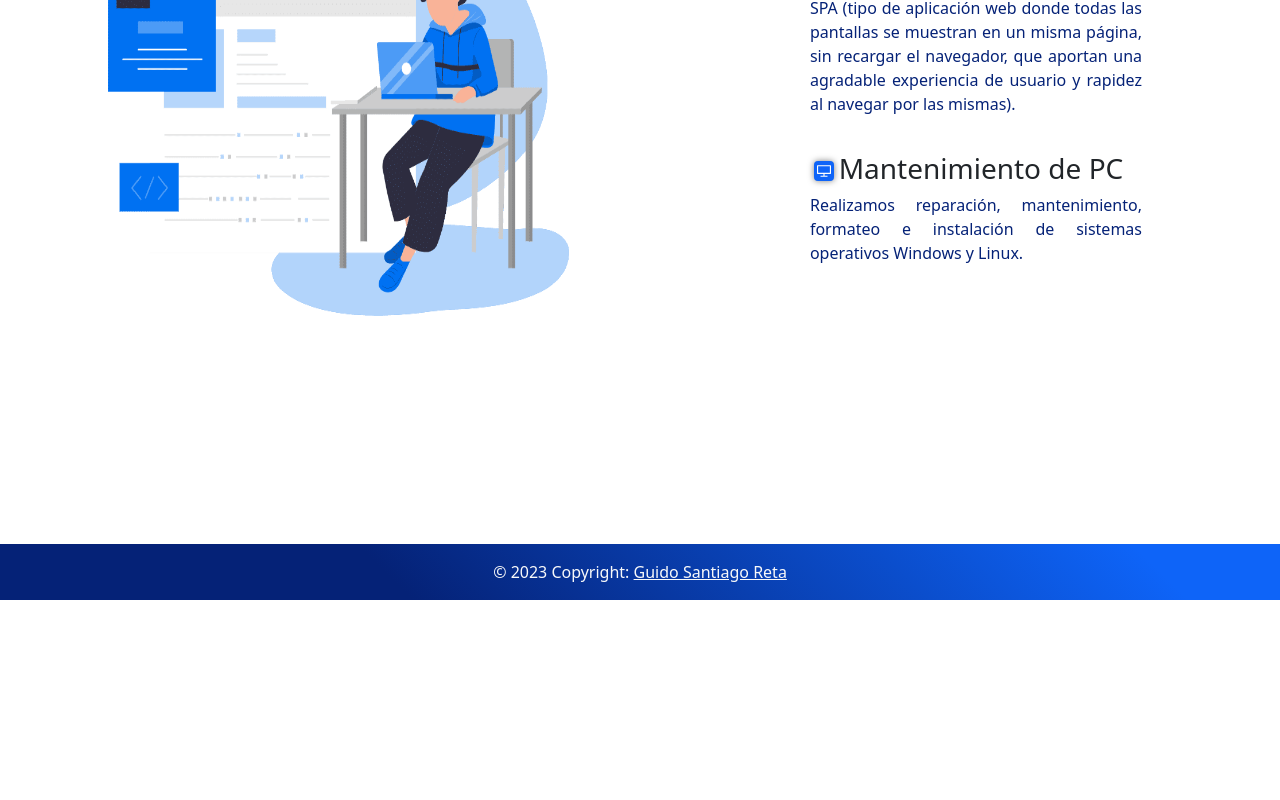
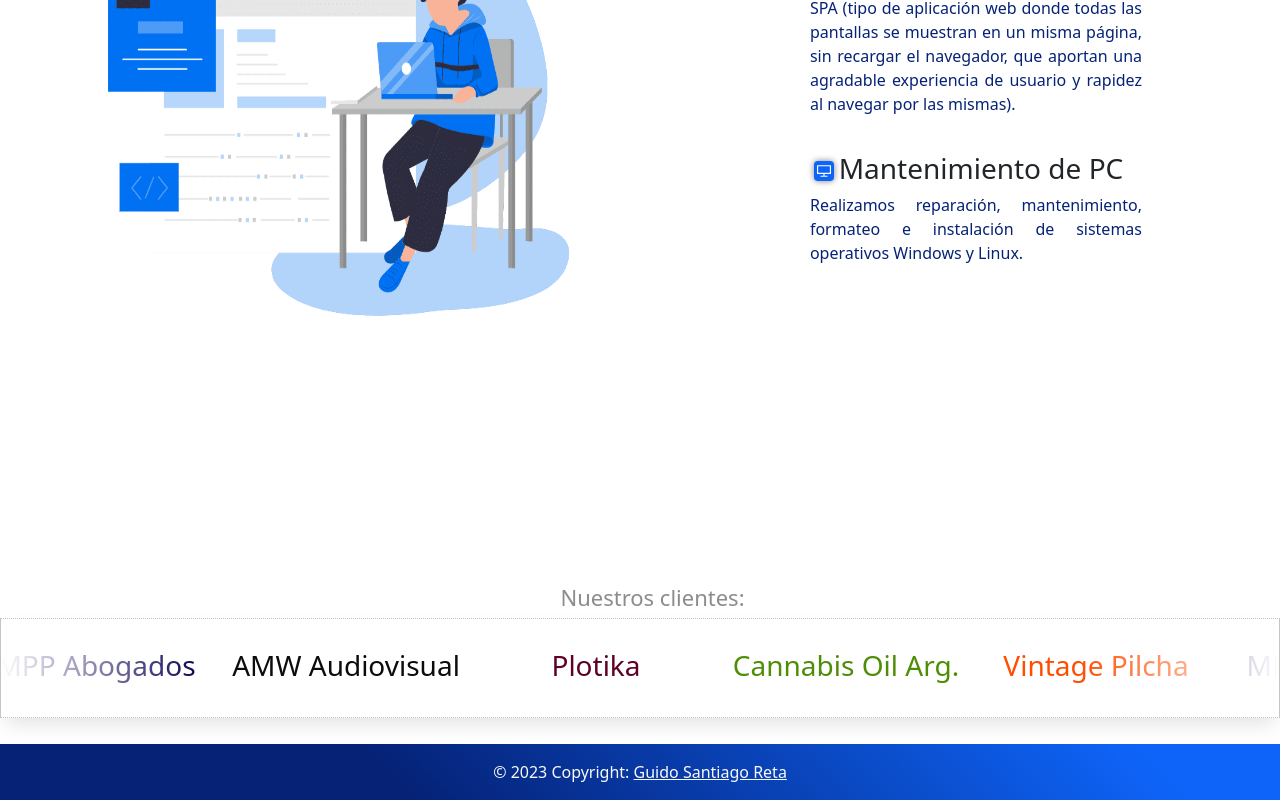
Before and after one commit to GuidoSantiagoReta/Swaregrap-reactrouterv6, a React (Create React App) app: page / in a window 1280 px wide. Shown: the part 256-1056 px from the top of the page. Before the commit the page ends 856 px from the top, so only its background shows below. Built offline with nearby package versions, Linux system fonts and the light colour scheme.

Commit message:
update checkout d33b027

```diff
--- a/src/App.css
+++ b/src/App.css
@@ -100,6 +100,122 @@ section {
 
 
 /*END-CONTACT*/
+
+/*SLIDER*/
+
+/* Slider start */
+@-webkit-keyframes scroll {
+  0% {
+  -webkit-transform: translateX(0);
+  transform: translateX(0);
+  }
+
+  100% {
+  -webkit-transform: translateX(calc(-200px * 10));
+  transform: translateX(calc(-200px * 10));
+  }
+  }
+
+  @keyframes scroll {
+  0% {
+  -webkit-transform: translateX(0);
+  transform: translateX(0);
+  }
+
+  100% {
+  -webkit-transform: translateX(calc(-200px * 10));
+  transform: translateX(calc(-200px * 10));
+  }
+  }
+
+  .slider-container {
+  padding: 40px 0 85px;
+  height: 200px;
+  }
+
+  .slider {
+  background: white;
+  box-shadow: 0 10px 20px -5px rgba(0, 0, 0, 0.125);
+  height: 100px;
+  margin: auto;
+  overflow: hidden;
+  position: relative;
+  max-width: 100%;
+  border-color: rgb(197, 196, 196);
+  border-width: 1px;
+  border-style: dotted solid;
+  }
+
+  .slider::before,
+  .slider::after {
+  background: linear-gradient(to right, white 0%, rgba(255, 255, 255, 0) 100%);
+  /* background: linear-gradient(to right, #61d095 0%, rgba(97, 208, 149, 0) 100%); */
+  content: "";
+  height: 100px;
+  position: absolute;
+  width: 200px;
+  z-index: 2;
+  }
+
+  .slider::after {
+  right: 0;
+  top: 0;
+  -webkit-transform: rotateZ(180deg);
+  transform: rotateZ(180deg);
+  }
+
+  .slider::before {
+  left: 0;
+  top: 0;
+  }
+
+  .slider .slide-track {
+  -webkit-animation: scroll 40s linear infinite;
+  animation: scroll 40s linear infinite;
+  display: flex;
+  width: calc(250px * 31);
+  }
+
+  .slider .slide {
+  display: flex;
+  justify-content: center;
+  align-items: center;
+  height: 100px;
+  width: 250px;
+  }
+  /* Slider end */
+  .slide>a{
+  text-decoration: none;
+  }
+
+  .h4-container {
+  display: flex;
+  justify-content: center;
+  }
+
+  .logo-slider-title {
+  width: 400px;
+  font-size: 22px;
+  margin-left: 25px;
+  color: rgb(141, 139, 139);
+  }
+
+  .corporation1{
+  color: #FF4E02;
+  }
+  .corporation2{
+  color:rgb(8, 0, 83);
+  }
+  .corporation3{
+  color:#0c0c0c;
+  }
+  .corporation4{
+  color:#5e0127;
+  }
+  .corporation5{
+  color: #4e8e07;
+  }
+  /*END-SLIDER- PAGE*/
 
 /*FOOTER*/
 
--- a/src/layouts/NavBar.js
+++ b/src/layouts/NavBar.js
@@ -3,6 +3,7 @@ import { Navbar, Nav, Container } from "react-bootstrap";
 import { Outlet, Link } from "react-router-dom";
 import logoreact from "../images/logo192.png";
 import Footer from "../components/Footer";
+import Slider from "../components/Slider";
 
 const NavBar = () => {
   const [collapsed, setCollapsed] = useState(true);
@@ -72,7 +73,7 @@ const NavBar = () => {
       <section>
         <Outlet></Outlet>
       </section>
-
+      <Slider/>
       <Footer />
     </>
   );
```
